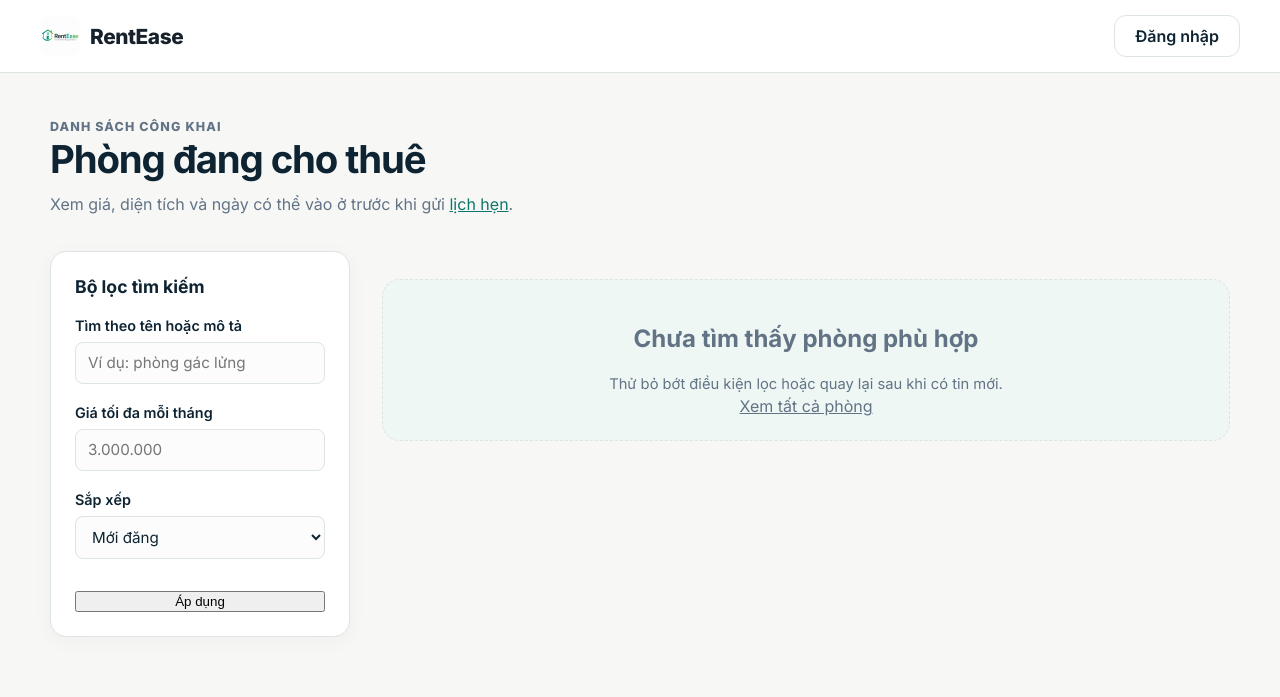
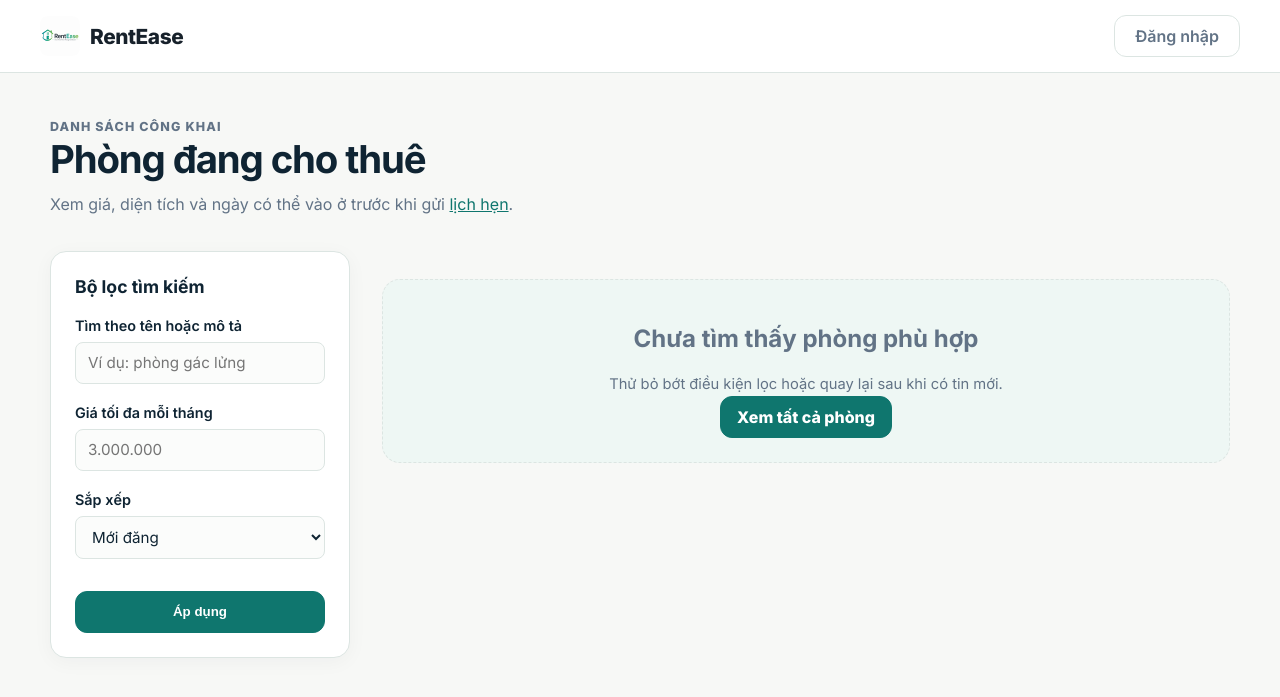
Before and after one commit to HoangNam2464/rentease-smart-hostel-management, a Django app: page /rooms/ in a window 1280 px wide. Shown: the top 697 px of the page. Run offline with Django 4.2, Linux system fonts and the light colour scheme; data that the repository does not hold is empty; parts of the project's set-up code (start-up, migrations or seed data) failed here and were passed over.

Commit message:
UI: Revert to project CSS button classes for public surfaces

```diff
--- a/frontend/templates/home.html
+++ b/frontend/templates/home.html
@@ -173,9 +173,9 @@
             </a>
             <nav class="re-nav" aria-label="Điều hướng chính">
                 {% if request.path != '/rooms/' %}
-                <a href="/rooms/" class="btn btn-primary" style="padding: 10px 20px; border-radius: 12px; font-weight: 600; box-shadow: 0 4px 12px rgba(15,118,110,0.2);">Xem phòng trống</a>
+                <a href="/rooms/" class="button primary" style="padding: 10px 20px; border-radius: 12px; font-weight: 600; box-shadow: 0 4px 12px rgba(15,118,110,0.2);">Xem phòng trống</a>
                 {% endif %}
-                <a href="/login/" class="btn btn-outline" style="padding: 10px 20px; border-radius: 12px; font-weight: 600;">Đăng nhập</a>
+                <a href="/login/" class="button ghost" style="padding: 10px 20px; border-radius: 12px; font-weight: 600;">Đăng nhập</a>
             </nav>
         </div>
     </header>
@@ -197,7 +197,7 @@
                         Không gian sống lý tưởng dành cho người thuê. Quy trình vận hành tự động, số hóa hợp đồng và hóa đơn dành cho chủ trọ.
                     </p>
                     <div class="hero-actions">
-                        <a href="/rooms/" class="btn btn-primary btn-large" style="padding: 14px 28px; font-size: 1.1rem; border-radius: 12px; box-shadow: 0 8px 20px rgba(15,118,110,0.25);">
+                        <a href="/rooms/" class="button primary btn-large" style="padding: 14px 28px; font-size: 1.1rem; border-radius: 12px; box-shadow: 0 8px 20px rgba(15,118,110,0.25);">
                             Tìm phòng trống ngay
                         </a>
                     </div>
--- a/frontend/templates/listings/public_base.html
+++ b/frontend/templates/listings/public_base.html
@@ -18,9 +18,9 @@
             </a>
             <nav class="re-nav" aria-label="Điều hướng công khai" style="display: flex; gap: 24px; align-items: center;">
                 {% if request.path != '/rooms/' %}
-                <a href="/rooms/" class="btn btn-primary" style="padding: 10px 20px; border-radius: 12px; font-weight: 600; box-shadow: 0 4px 12px rgba(15,118,110,0.2); text-decoration: none;">Xem phòng trống</a>
+                <a href="/rooms/" class="button primary" style="padding: 10px 20px; border-radius: 12px; font-weight: 600; box-shadow: 0 4px 12px rgba(15,118,110,0.2); text-decoration: none;">Xem phòng trống</a>
                 {% endif %}
-                <a href="/login/" class="btn btn-outline" style="padding: 10px 20px; border-radius: 12px; font-weight: 600; text-decoration: none;">Đăng nhập</a>
+                <a href="/login/" class="button ghost" style="padding: 10px 20px; border-radius: 12px; font-weight: 600; text-decoration: none;">Đăng nhập</a>
             </nav>
         </div>
     </header>
--- a/frontend/templates/listings/public_listing_detail.html
+++ b/frontend/templates/listings/public_listing_detail.html
@@ -61,7 +61,7 @@
             <div><dt>Có thể vào ở</dt><dd>{{ listing.available_from|date:"d/m/Y"|default:"Liên hệ xác nhận" }}</dd></div>
             {% if listing.room.room_name %}<div><dt>Loại phòng</dt><dd>{{ listing.room.room_name }}</dd></div>{% endif %}
         </dl>
-        <a class="btn btn-primary" style="width: 100%; justify-content: center; margin-top: 16px;" href="{% url 'listings:viewing_registration_create' listing.pk %}">Đăng ký xem phòng</a>
+        <a class="button primary" style="width: 100%; justify-content: center; margin-top: 16px; border-radius: 12px;" href="{% url 'listings:viewing_registration_create' listing.pk %}">Đăng ký xem phòng</a>
         <p class="listing-summary-note">Không cần tài khoản. Chủ nhà sẽ liên hệ để xác nhận thời gian.</p>
     </aside>
 </div>
--- a/frontend/templates/listings/public_listing_list.html
+++ b/frontend/templates/listings/public_listing_list.html
@@ -31,9 +31,9 @@
                     <option value="price_desc"{% if filters.order == 'price_desc' %} selected{% endif %}>Giá cao trước</option>
                 </select>
             </div>
-            <button class="btn btn-primary" style="width: 100%; justify-content: center; margin-top: 8px;" type="submit">Áp dụng</button>
+            <button class="button primary" style="width: 100%; justify-content: center; margin-top: 8px; border-radius: 12px;" type="submit">Áp dụng</button>
             {% if filters.q or filters.max_price or filters.order != 'newest' %}
-                <a class="btn btn-outline" style="width: 100%; justify-content: center; margin-top: 8px;" href="/rooms/">Xóa lọc</a>
+                <a class="button ghost" style="width: 100%; justify-content: center; margin-top: 8px; border-radius: 12px;" href="/rooms/">Xóa lọc</a>
             {% endif %}
         </form>
     </aside>
@@ -104,7 +104,7 @@
                                     <span>Có thể vào ở:</span>
                                     <strong style="color:var(--re-heading);">{{ listing.available_from|date:"d/m/Y"|default:"Liên hệ xác nhận" }}</strong>
                                 </div>
-                                <a class="btn btn-outline" href="{% url 'listings:public_listing_detail' listing.pk %}">Xem chi tiết <i class="bi bi-arrow-right" style="margin-left:6px;"></i></a>
+                                <a class="button ghost" style="border-radius: 12px;" href="{% url 'listings:public_listing_detail' listing.pk %}">Xem chi tiết <i class="bi bi-arrow-right" style="margin-left:6px;"></i></a>
                             </div>
                         </div>
                     </article>
@@ -115,7 +115,7 @@
             <div class="empty-state public-empty-state">
                 <h2>Chưa tìm thấy phòng phù hợp</h2>
                 <p>Thử bỏ bớt điều kiện lọc hoặc quay lại sau khi có tin mới.</p>
-                <a class="btn btn-primary" href="/rooms/">Xem tất cả phòng</a>
+                <a class="button primary" style="border-radius: 12px;" href="/rooms/">Xem tất cả phòng</a>
             </div>
         {% endif %}
     </main>
--- a/frontend/templates/portal/login.html
+++ b/frontend/templates/portal/login.html
@@ -471,7 +471,7 @@
                     {% endif %}
                 </div>
 
-                <button type="submit" class="btn btn-primary" style="width: 100%; justify-content: center; padding: 12px; margin-top: 6px; font-size: 1rem;">
+                <button type="submit" class="button primary" style="width: 100%; justify-content: center; padding: 12px; margin-top: 6px; font-size: 1rem; border-radius: 12px;">
                     Đăng nhập
                 </button>
             </form>
```
